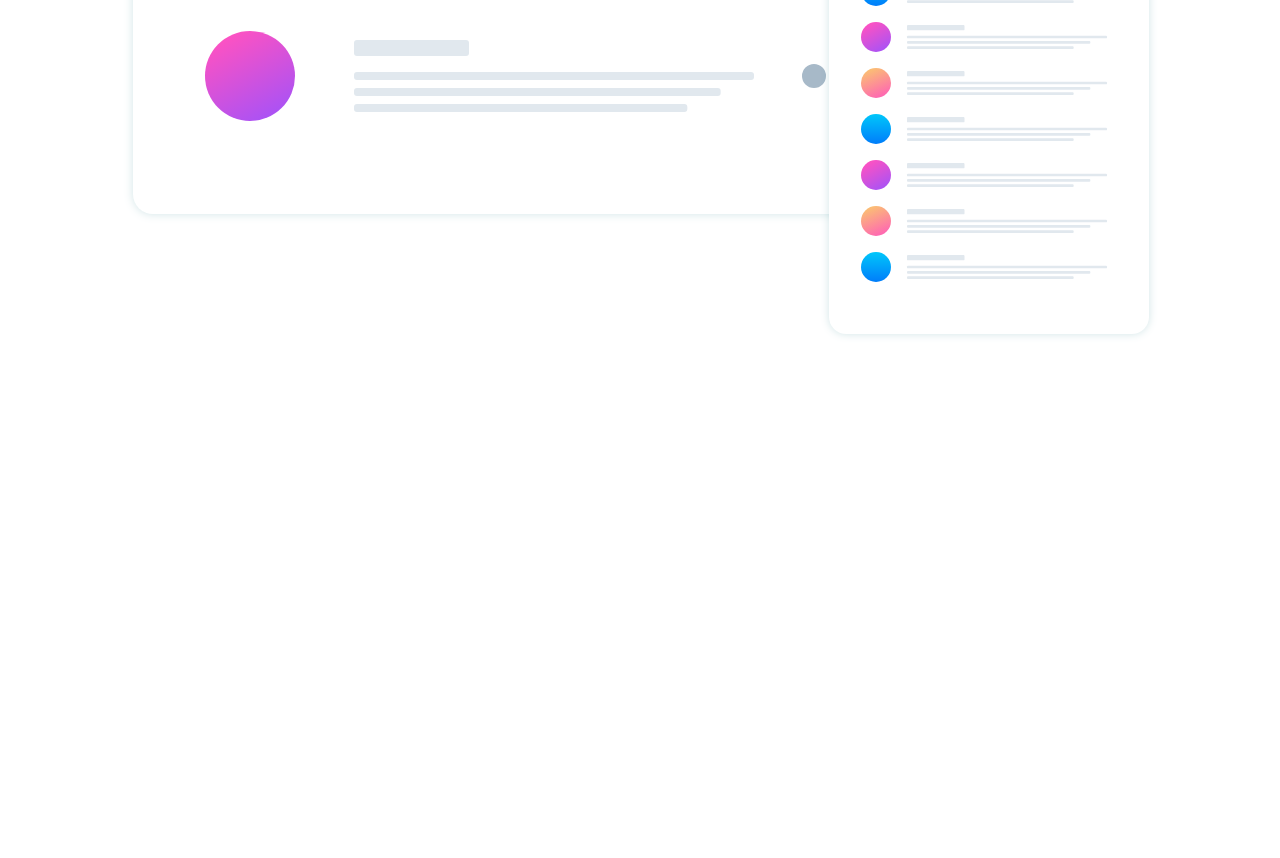
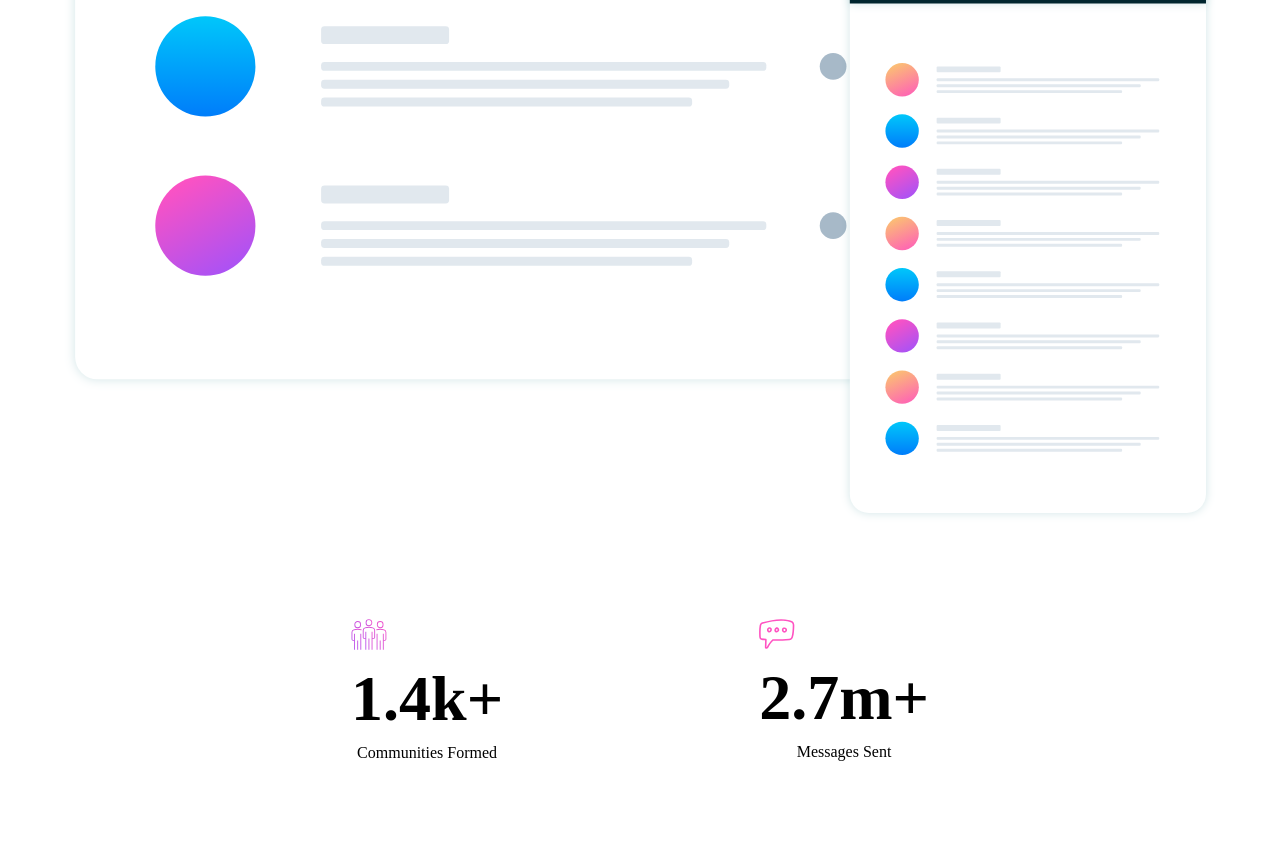
Before and after one commit to mohammad2003mrz/21-huddle-landing-page-with-curved-sections-master, a plain HTML site: page index.html in a window 1280 px wide. Shown: the part 1196-2054 px from the top of the page. Before the commit the page ends 1539 px from the top, so only its background shows below. Drawn offline with Linux system fonts and the light colour scheme.

Commit message:
create section- 2 and fix section-1

```diff
--- a/index.html
+++ b/index.html
@@ -47,7 +47,33 @@
     <section class="section-1">
       <img src="images/screen-mockups.svg" alt="screen-mockups" />
     </section>
-    <!--     1.4k+ Communities Formed 2.7m+ Messages Sent Grow Together Generate
+    <section class="section-2">
+      <div class="continar-s-2 grid grid-2-c">
+        <div class="box box-1">
+          <img
+            class="icon-s-2"
+            src="images/icon-communities.svg"
+            alt="communities"
+          />
+          <div class="text-align">
+            <h2 class="text-s-2">1.4k+</h2>
+            <span>Communities Formed</span>
+          </div>
+        </div>
+        <div class="box box-2">
+          <img
+            class="icon-s-2"
+            src="images/icon-messages.svg"
+            alt="communities"
+          />
+          <div class="text-align">
+            <h2 class="text-s-2">2.7m+</h2>
+            <span>Messages Sent</span>
+          </div>
+        </div>
+      </div>
+    </section>
+    <!--         Grow Together Generate
   meaningful discussions with your audience and build a strong, loyal community.
   Think of the insightful conversations you miss out on with a feedback form.
   Flowing Conversations You wouldn't paginate a conversation in real life, so
--- a/style.css
+++ b/style.css
@@ -88,4 +88,38 @@ nav img {
   display: flex;
   align-items: center;
   justify-content: center;
+  padding: 96px 0 0 0;
 }
+.section-1 img {
+  width: 90%;
+}
+/* section-2 */
+.section-2 {
+  padding: 96px 0;
+}
+.grid {
+  display: grid;
+}
+.grid-2-c {
+  grid-template-columns: repeat(2, max-content);
+  gap: 256px;
+  align-items: center;
+  justify-content: center;
+}
+.icon-s-2 {
+  width: 36px;
+}
+.box {
+  display: flex;
+  flex-direction: column;
+  gap: 12px;
+}
+.text-align {
+  gap: 8px;
+  display: flex;
+  text-align: center;
+  flex-direction: column;
+}
+.text-align h2 {
+  font-size: 64px;
+}
```
